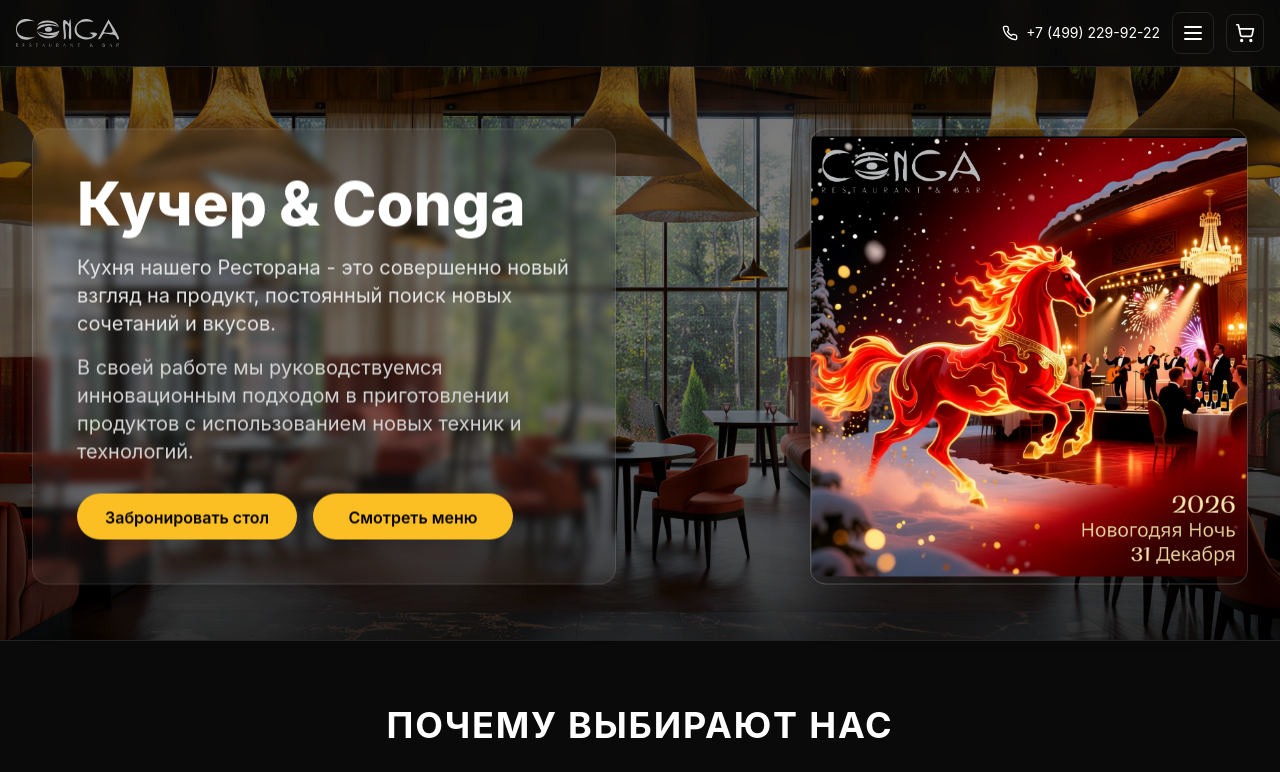
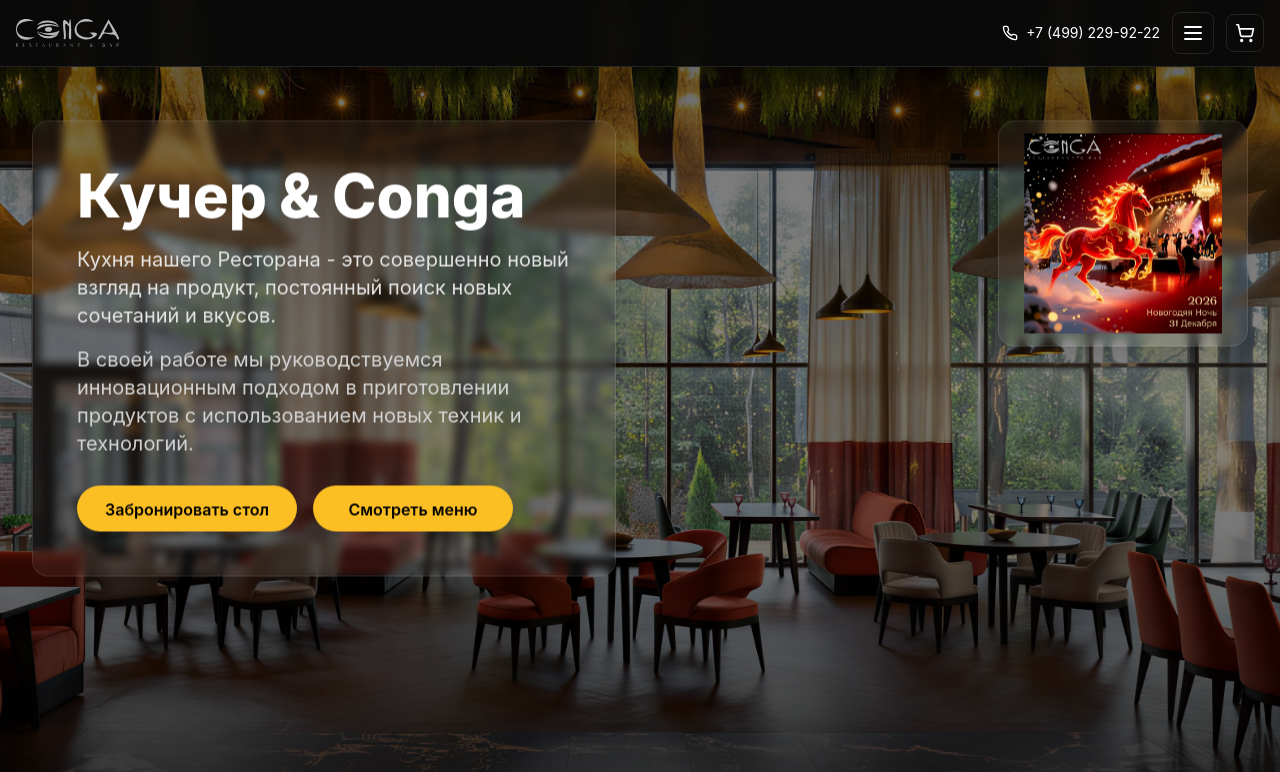
Before and after one commit to aleks10sadu-ops/Kongotest, a Next.js app: page / in a window 1280 px wide. Shown: the top 772 px of the page. Built offline with nearby package versions, Linux system fonts and the light colour scheme.

Commit message:
Оптимизация HERO секции: увеличен hero-image, уменьшен контейнер с изображением мероприятия, центрирован контейнер Кучер&Conga

```diff
--- a/app/page.js
+++ b/app/page.js
@@ -367,7 +367,7 @@ export default function Page() {
 
       {/* HERO */}
       <a id="top" />
-      <section className="relative w-full h-[70vh] sm:h-[75vh] lg:h-[80vh]">
+      <section className="relative w-full min-h-[90vh] sm:min-h-[95vh] lg:min-h-[100vh] pt-16 sm:pt-20 md:pt-16 pb-32 sm:pb-36 md:pb-28 overflow-hidden">
         <div className="absolute inset-0 bg-gradient-to-b from-black/60 via-black/40 to-black/80 z-10" />
         <Image
           src="/hero-image.webp"
@@ -377,32 +377,34 @@ export default function Page() {
           sizes="100vw"
           className="object-cover"
         />
-        <div className="absolute inset-0 z-20 flex items-center">
-          <div className="container mx-auto px-4">
-            <div className="flex flex-col lg:grid lg:grid-cols-2 gap-6 sm:gap-8 lg:gap-12 items-stretch w-full max-w-full lg:max-w-7xl mx-auto px-2 sm:px-4 translate-y-[10%] lg:translate-y-[8%]">
+        <div className="relative z-20 flex items-center min-h-[calc(70vh-4rem)] sm:min-h-[calc(75vh-5rem)] md:min-h-[calc(80vh-4rem)] pt-12 sm:pt-16 md:pt-0 pb-24 sm:pb-28 md:pb-20">
+          <div className="container mx-auto px-4 w-full">
+            <div className="flex flex-col lg:grid lg:grid-cols-2 gap-4 sm:gap-6 lg:gap-12 items-start w-full max-w-full lg:max-w-7xl mx-auto px-2 sm:px-4 translate-y-[5%] sm:translate-y-[6%] lg:translate-y-[8%]">
               {/* Второй контейнер - Карусель мероприятий (первым на мобильных) */}
               {events.length > 0 && (
-                <div className="relative w-full max-w-[280px] sm:max-w-[350px] lg:w-[75%] lg:max-w-none lg:ml-auto rounded-xl sm:rounded-2xl overflow-hidden border border-white/20 shadow-2xl bg-black/20 flex items-center justify-center order-1 lg:order-2 mx-auto lg:mx-0">
+                <div className="w-full max-w-[75px] sm:max-w-[90px] md:max-w-[112px] lg:w-[250px] lg:max-w-[250px] lg:h-auto rounded-xl sm:rounded-2xl bg-white/5 backdrop-blur-sm border border-white/10 p-2 sm:p-3 md:p-3 lg:p-3 shadow-2xl flex flex-col justify-center items-center order-1 lg:order-2 mx-auto lg:mx-0 lg:justify-self-end lg:ml-auto">
+                  <div className="relative w-full flex items-center justify-center min-h-0">
                     {events.map((event, idx) => (
                       <a
                         key={event.id}
                         href={event.link}
-                      className={`w-full transition-opacity duration-500 flex items-center justify-center ${
+                        className={`w-full h-full transition-opacity duration-500 flex items-center justify-center ${
                           idx === currentEventIndex ? 'opacity-100 z-10 relative' : 'opacity-0 z-0 absolute inset-0'
                         }`}
                       >
                         <Image
                           src={event.image}
                           alt={event.title}
-                        width={600}
-                        height={400}
+                          width={180}
+                          height={135}
                           sizes="(max-width: 1024px) 100vw, 50vw"
-                        className="w-full h-auto object-contain cursor-pointer hover:scale-105 transition-transform duration-500"
+                          className="w-full h-auto max-h-[140px] sm:max-h-[160px] md:max-h-[180px] lg:max-h-[200px] object-contain cursor-pointer hover:scale-105 transition-transform duration-500"
                           loading={idx === 0 ? "eager" : "lazy"}
                           priority={idx === 0}
                         />
                       </a>
                     ))}
+                  </div>
                   {/* Индикаторы */}
                   {events.length > 1 && (
                     <div className="absolute bottom-4 left-1/2 -translate-x-1/2 z-20 flex gap-2">
@@ -425,7 +427,7 @@ export default function Page() {
               )}
 
               {/* Первый контейнер - Информация о ресторане (вторым на мобильных) */}
-              <div className="w-full rounded-xl sm:rounded-2xl bg-white/5 backdrop-blur-sm border border-white/10 p-4 sm:p-6 md:p-8 lg:p-11 shadow-2xl flex flex-col justify-between lg:justify-self-start order-2 lg:order-1">
+              <div className="w-full rounded-xl sm:rounded-2xl bg-white/5 backdrop-blur-sm border border-white/10 p-4 sm:p-6 md:p-8 lg:p-11 shadow-2xl flex flex-col justify-between lg:justify-self-start lg:self-center order-2 lg:order-1">
                 <div>
                   <h1 className="text-xl sm:text-2xl md:text-3xl lg:text-6xl font-extrabold leading-tight mb-2 sm:mb-3 lg:mb-5">
                     <span className="text-white">Кучер</span>
@@ -462,7 +464,7 @@ export default function Page() {
       </section>
 
       {/* ADVANTAGES */}
-      <section id="about" className="py-8 sm:py-12 lg:py-16 border-t border-white/10 pt-16 sm:pt-20 md:pt-16">
+      <section id="about" className="py-8 sm:py-12 lg:py-16 border-t border-white/10 pt-20 sm:pt-24 md:pt-20">
         <div className="container mx-auto px-4">
           <h2 className="text-center text-lg sm:text-xl md:text-2xl lg:text-4xl font-bold uppercase tracking-wider">ПОЧЕМУ ВЫБИРАЮТ НАС</h2>
           <div className="mt-4 sm:mt-6 lg:mt-10 grid grid-cols-1 md:grid-cols-3 gap-2 sm:gap-3 lg:gap-6">
```
Lines whose indentation alone changed are shown as unchanged.
